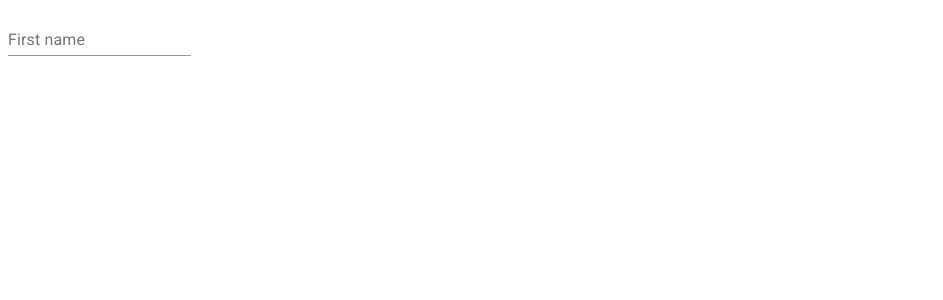
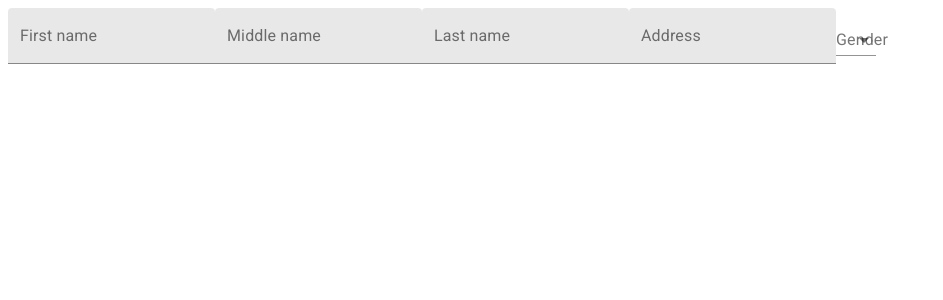
Before and after one commit to habib-chawki/social-app-front, a React (Create React App) app: page /profile-form in a window 1280 px wide. Shown: the top 300 px of the page, without its empty margins (0-943 px from the left). Built offline with nearby package versions, Linux system fonts and the light colour scheme.

Commit message:
Handle gender change

```diff
--- a/src/components/custom/ProfileForm.jsx
+++ b/src/components/custom/ProfileForm.jsx
@@ -1,10 +1,34 @@
-import React from 'react';
-import TextField from '@material-ui/core/TextField';
+import React, { useState } from 'react';
+import {
+   TextField,
+   Select,
+   MenuItem,
+   FormControl,
+   InputLabel,
+} from '@material-ui/core';
 
 function ProfileForm() {
+   const [gender, setGender] = useState('');
+
+   const handleGenderChange = (event) => {
+      setGender(event.target.value);
+   };
+
    return (
       <form>
-         <TextField label="First name" />
+         <TextField label="First name" variant="filled" />
+         <TextField label="Middle name" variant="filled" />
+         <TextField label="Last name" variant="filled" />
+         <TextField label="Address" variant="filled" />
+
+         <FormControl>
+            <InputLabel>Gender</InputLabel>
+            <Select value={gender} onChange={handleGenderChange}>
+               <MenuItem value="Male">Male</MenuItem>
+               <MenuItem value="Female">Female</MenuItem>
+               <MenuItem value="Other">Other</MenuItem>
+            </Select>
+         </FormControl>
       </form>
    );
 }
```
